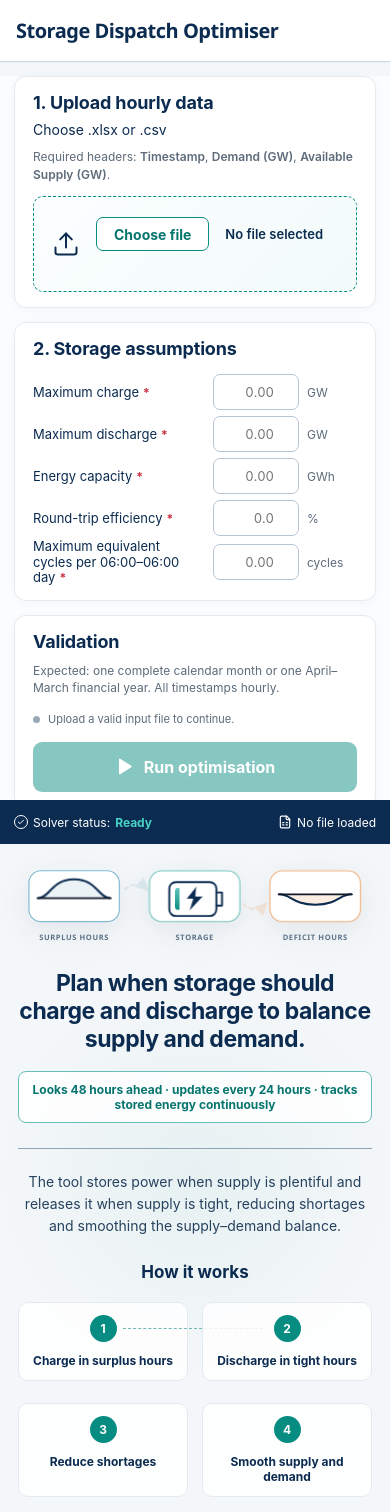
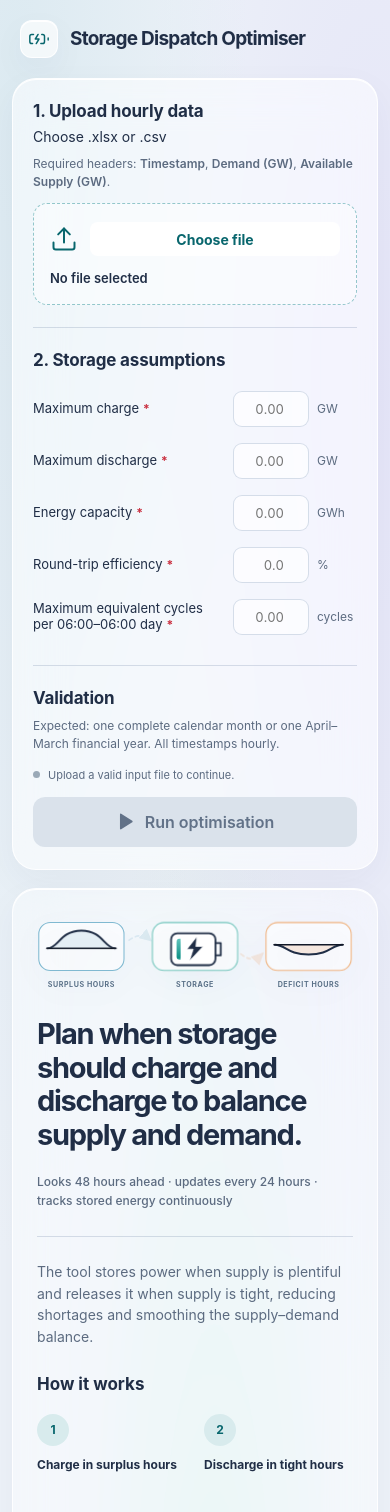
Before and after one commit to prashantbhamu/storage-adequacy-planner, a React (Vite) app in the folder frontend/: page / in a window 390 px wide. Shown: the top 1512 px of the page. Built offline with nearby package versions, Linux system fonts and the light colour scheme.

Commit message:
Redesign optimiser with frosted glass workspace

```diff
--- a/frontend/src/App.tsx
+++ b/frontend/src/App.tsx
@@ -456,6 +456,7 @@ export default function App() {
     <div className="app-shell">
       <header className="topbar">
         <div className="topbar-brand">
+          <span className="brand-symbol" aria-hidden="true"><BatteryCharging size={22} strokeWidth={1.6} /></span>
           <h1>Storage Dispatch Optimiser</h1>
         </div>
       </header>
--- a/frontend/src/styles.css
+++ b/frontend/src/styles.css
@@ -1,23 +1,25 @@
 :root {
-  font-family: Inter, Aptos, "Segoe UI", system-ui, -apple-system, BlinkMacSystemFont, sans-serif;
-  color: #0b2b50;
-  background: #ffffff;
+  font-family: -apple-system, BlinkMacSystemFont, "SF Pro Display", "Segoe UI", sans-serif;
+  color: #202e46;
+  background: #edf2f8;
   font-synthesis: none;
   text-rendering: optimizeLegibility;
-  --navy: #0b2b50;
-  --navy-2: #12395f;
-  --teal: #078c82;
-  --teal-dark: #05756e;
+  --navy: #202e46;
+  --navy-2: #344761;
+  --teal: #087f85;
+  --teal-dark: #08666d;
   --teal-pale: #e9f7f5;
   --blue-pale: #eef5fa;
-  --slate: #5d6b7a;
-  --line: #c9d6e2;
-  --line-light: #e4ebf0;
+  --slate: #5c6b80;
+  --line: rgba(76, 103, 138, 0.2);
+  --line-light: rgba(76, 103, 138, 0.12);
   --danger: #9f2f3d;
   --danger-bg: #fff1f2;
-  --surface: #ffffff;
-  --canvas: #f4f7f9;
-  --shadow-soft: 0 10px 30px rgba(11, 43, 80, 0.07);
+  --surface: rgba(255, 255, 255, 0.64);
+  --canvas: #edf2f8;
+  --shadow-soft: 0 12px 36px rgba(36, 57, 90, 0.045), inset 0 1px 0 #fff;
+  --glass-border: 1px solid rgba(255, 255, 255, 0.86);
+  --glass-blur: blur(24px) saturate(125%);
 }
 
 * {
@@ -51,30 +53,31 @@ button:focus-visible,
 input:focus-visible,
 select:focus-visible,
 .upload-box:focus-within {
-  outline: 3px solid rgba(7, 140, 130, 0.18);
-  outline-offset: 1px;
+  outline: 3px solid #087f85;
+  outline-offset: 3px;
 }
 
 .app-shell {
   display: grid;
-  grid-template-rows: 72px minmax(0, 1fr) 46px;
+  grid-template-rows: 86px minmax(0, 1fr) 52px;
   min-height: 100vh;
-  background: var(--canvas);
+  background:
+    radial-gradient(ellipse at 4% 5%, #dceaf1 0, transparent 44%),
+    radial-gradient(ellipse at 96% 20%, #e5e5f8 0, transparent 45%),
+    radial-gradient(ellipse at 55% 100%, #dcefed 0, transparent 48%),
+    var(--canvas);
 }
 
 .topbar {
   display: flex;
   align-items: center;
   justify-content: space-between;
-  padding: 0 28px;
-  border-bottom: 1px solid var(--line);
-  background: rgba(255, 255, 255, 0.96);
-  box-shadow: 0 1px 0 rgba(11, 43, 80, 0.02);
+  padding: 0 36px;
 }
 
 .topbar-brand {
   display: flex;
-  align-items: baseline;
+  align-items: center;
   gap: 12px;
   min-width: 0;
 }
@@ -82,39 +85,55 @@ select:focus-visible,
 .topbar-brand h1 {
   margin: 0;
   color: var(--navy);
-  font-family: "Segoe UI", Aptos, sans-serif;
-  font-size: clamp(23px, 2.05vw, 33px);
-  font-weight: 720;
-  letter-spacing: -0.025em;
+  font-size: clamp(20px, 1.65vw, 26px);
+  font-weight: 650;
+  letter-spacing: -0.04em;
+}
+
+.brand-symbol {
+  display: grid;
+  place-items: center;
+  flex: 0 0 38px;
+  width: 38px;
+  height: 38px;
+  border: var(--glass-border);
+  border-radius: 12px;
+  background: var(--surface);
+  box-shadow: var(--shadow-soft);
+  color: var(--teal-dark);
 }
 
 .main-layout {
   display: grid;
-  grid-template-columns: 420px minmax(0, 1fr);
+  grid-template-columns: 374px minmax(0, 1fr);
+  gap: 20px;
+  padding: 0 24px 12px;
   min-height: 0;
 }
 
 .control-rail {
   overflow-y: auto;
-  border-right: 1px solid var(--line);
-  background: #fbfcfd;
+  border: var(--glass-border);
+  border-radius: 24px;
+  background: rgba(255, 255, 255, 0.54);
+  backdrop-filter: var(--glass-blur);
+  box-shadow: var(--shadow-soft);
 }
 
 .rail-section {
-  margin: 14px;
-  padding: 17px 18px;
-  border: 1px solid var(--line-light);
-  border-radius: 12px;
-  background: var(--surface);
-  box-shadow: 0 2px 10px rgba(11, 43, 80, 0.035);
+  margin: 0 24px;
+  padding: 26px 0;
+  border-bottom: 1px solid var(--line);
 }
+
+.rail-section:last-child { border-bottom: 0; }
 
 .rail-section h2 {
   margin: 0 0 12px;
   color: var(--navy);
-  font-size: 18px;
+  font-size: 17px;
   line-height: 1.2;
-  font-weight: 730;
+  font-weight: 650;
   letter-spacing: -0.01em;
 }
 
@@ -135,15 +154,15 @@ select:focus-visible,
 
 .upload-box {
   display: grid;
-  grid-template-columns: auto auto 1fr;
+  grid-template-columns: auto 1fr;
   grid-template-rows: auto auto;
   align-items: center;
-  gap: 4px 16px;
-  min-height: 96px;
-  padding: 13px 18px;
-  border: 1.5px dashed var(--teal);
-  border-radius: 10px;
-  background: linear-gradient(135deg, #fbfefe 0%, #f2fbfa 100%);
+  gap: 10px 12px;
+  min-height: 102px;
+  padding: 16px;
+  border: 1px dashed rgba(8, 127, 133, 0.42);
+  border-radius: 14px;
+  background: rgba(255, 255, 255, 0.45);
   color: var(--navy);
   cursor: pointer;
 }
@@ -156,7 +175,8 @@ select:focus-visible,
 }
 
 .upload-box svg {
-  grid-row: 1 / 3;
+  grid-row: 1;
+  color: var(--teal-dark);
 }
 
 .choose-file {
@@ -165,8 +185,8 @@ select:focus-visible,
   justify-content: center;
   min-height: 34px;
   padding: 0 17px;
-  border: 1px solid var(--teal);
-  border-radius: 7px;
+  border: var(--glass-border);
+  border-radius: 8px;
   color: var(--teal-dark);
   background: #ffffff;
   font-size: 14px;
@@ -174,6 +194,8 @@ select:focus-visible,
 }
 
 .upload-box strong {
+  grid-column: 1 / -1;
+  min-width: 0;
   overflow: hidden;
   color: var(--navy);
   font-size: 13px;
@@ -183,7 +205,7 @@ select:focus-visible,
 }
 
 .upload-box small {
-  grid-column: 2 / 4;
+  grid-column: 1 / -1;
   color: var(--slate);
   font-size: 11px;
 }
@@ -191,7 +213,7 @@ select:focus-visible,
 .number-row {
   display: grid;
   align-items: center;
-  min-height: 42px;
+  min-height: 52px;
   color: var(--navy);
   font-size: 13px;
 }
@@ -205,14 +227,14 @@ select:focus-visible,
 .number-control input,
 .date-control select {
   height: 36px;
-  border: 1px solid #b7c5d2;
-  border-radius: 7px;
+  border: 1px solid rgba(111, 139, 175, 0.28);
+  border-radius: 9px;
   color: #263d58;
-  background: #ffffff;
+  background: rgba(255, 255, 255, 0.65);
 }
 
 .number-row {
-  grid-template-columns: minmax(0, 1fr) 150px;
+  grid-template-columns: minmax(0, 1fr) 122px;
   gap: 12px;
 }
 
@@ -222,13 +244,13 @@ select:focus-visible,
 
 .number-control {
   display: grid;
-  grid-template-columns: 92px 1fr;
+  grid-template-columns: 74px 1fr;
   align-items: center;
   gap: 8px;
 }
 
 .number-control input {
-  width: 92px;
+  width: 74px;
   padding: 0 9px;
   font-size: 13px;
   text-align: right;
@@ -339,11 +361,11 @@ select:focus-visible,
   min-height: 50px;
   margin-top: 12px;
   border: 0;
-  border-radius: 9px;
+  border-radius: 12px;
   color: #ffffff;
-  background: var(--teal);
+  background: linear-gradient(160deg, #168f95, #08777f);
   font-size: 16px;
-  font-weight: 720;
+  font-weight: 600;
 }
 
 .run-button:hover:not(:disabled) {
@@ -354,32 +376,35 @@ select:focus-visible,
 
 .run-button:disabled {
   cursor: not-allowed;
-  opacity: 0.48;
+  background: #dae2eb;
+  color: #627288;
 }
 
 .workspace {
   min-width: 0;
   overflow: auto;
-  background: var(--canvas);
+  border: var(--glass-border);
+  border-radius: 24px;
+  background: rgba(255, 255, 255, 0.42);
+  backdrop-filter: var(--glass-blur);
+  box-shadow: var(--shadow-soft);
 }
 
 .empty-workspace {
   display: flex;
   flex-direction: column;
-  align-items: center;
+  align-items: flex-start;
   justify-content: center;
   min-height: 100%;
-  padding: 58px 8%;
-  background:
-    radial-gradient(circle at 50% 36%, rgba(7, 140, 130, 0.055), transparent 31%),
-    var(--canvas);
-  text-align: center;
+  padding: 42px 40px;
+  text-align: left;
 }
 
 .storage-flow-art {
-  width: min(356px, 86vw);
-  margin-bottom: 20px;
-  filter: drop-shadow(0 8px 14px rgba(11, 43, 80, 0.08));
+  width: min(100%, 660px);
+  margin: 0 0 32px;
+  align-self: center;
+  filter: drop-shadow(0 8px 14px rgba(11, 43, 80, 0.04));
 }
 
 .storage-flow-art svg {
@@ -389,7 +414,7 @@ select:focus-visible,
 }
 
 .profile-frame {
-  fill: rgba(255, 255, 255, 0.96);
+  fill: rgba(255, 255, 255, 0.54);
   stroke: #c6d5e2;
   stroke-width: 1.2;
 }
@@ -485,7 +510,7 @@ select:focus-visible,
 
 .storage-flow-art text {
   fill: #5a7188;
-  font-family: "Segoe UI", Aptos, sans-serif;
+  font-family: -apple-system, BlinkMacSystemFont, "Segoe UI", sans-serif;
   font-size: 8px;
   font-weight: 750;
   letter-spacing: 0.08em;
@@ -550,29 +575,28 @@ select:focus-visible,
 }
 
 .empty-workspace h2 {
-  margin: 0 0 18px;
+  margin: 0 0 20px;
   color: var(--navy);
-  font-size: 28px;
-  letter-spacing: -0.02em;
+  font-size: clamp(28px, 2.6vw, 42px);
+  font-weight: 650;
+  line-height: 1.16;
+  letter-spacing: -0.045em;
 }
 
 .method-lock,
 .method-footer {
-  padding: 11px 25px;
-  border: 1px solid #68bdb7;
-  border-radius: 8px;
-  color: var(--teal-dark);
-  background: rgba(255, 255, 255, 0.86);
-  font-size: 15px;
-  font-weight: 700;
+  color: var(--slate);
+  font-size: 13px;
+  line-height: 1.6;
+  font-weight: 500;
 }
 
 .empty-workspace > p {
-  max-width: 620px;
-  margin: 25px auto;
-  padding-top: 22px;
-  border-top: 1px solid #8fa3b5;
-  color: #26425e;
+  max-width: 720px;
+  margin: 26px 0;
+  padding-top: 24px;
+  border-top: 1px solid var(--line);
+  color: var(--slate);
   font-size: 14px;
   line-height: 1.55;
 }
@@ -585,7 +609,7 @@ select:focus-visible,
 .method-sequence {
   display: grid;
   grid-template-columns: repeat(5, minmax(92px, 1fr));
-  gap: 14px;
+  gap: 18px;
   width: min(820px, 100%);
   margin: 0;
   padding: 0;
@@ -596,22 +620,19 @@ select:focus-visible,
   position: relative;
   display: flex;
   flex-direction: column;
-  align-items: center;
+  align-items: flex-start;
   gap: 11px;
   min-height: 76px;
-  padding: 12px 8px;
-  border: 1px solid var(--line-light);
-  border-radius: 10px;
-  background: rgba(255, 255, 255, 0.84);
+  padding: 0;
   color: var(--navy);
 }
 
 .method-sequence li:not(:last-child)::after {
   position: absolute;
-  top: 25px;
-  left: calc(50% + 20px);
-  width: calc(100% - 28px);
-  border-top: 1px dashed #6fb7b2;
+  top: 16px;
+  left: 42px;
+  width: calc(100% - 34px);
+  border-top: 1px solid var(--line);
   content: "";
 }
 
@@ -620,11 +641,11 @@ select:focus-visible,
   display: inline-flex;
   align-items: center;
   justify-content: center;
-  width: 27px;
-  height: 27px;
+  width: 32px;
+  height: 32px;
   border-radius: 50%;
-  color: #ffffff;
-  background: var(--teal);
+  color: var(--teal-dark);
+  background: #d8ebed;
   font-size: 12px;
   font-weight: 750;
 }
@@ -639,15 +660,15 @@ select:focus-visible,
   align-items: center;
   gap: 12px;
   width: min(720px, 100%);
-  margin-top: 48px;
-  padding: 14px 18px;
-  border: 1px solid #bed1df;
-  border-radius: 9px;
-  color: #36506a;
-  background: #f5f9fc;
+  margin-top: 32px;
+  padding: 20px 0 0;
+  border-top: 1px solid var(--line);
+  color: var(--slate);
   text-align: left;
   font-size: 13px;
 }
+
+.empty-note svg { flex: 0 0 auto; }
 
 .loading-state {
   display: flex;
@@ -699,8 +720,8 @@ select:focus-visible,
 }
 
 .results-workspace {
-  min-width: 760px;
-  padding: 20px 24px 26px;
+  min-width: 0;
+  padding: 28px;
 }
 
 .results-title-row,
@@ -718,7 +739,7 @@ select:focus-visible,
 }
 
 .results-title-row h2 {
-  font-size: 18px;
+  font-size: 22px;
 }
 
 .results-title-row span,
@@ -749,16 +770,17 @@ select:focus-visible,
   display: grid;
   grid-template-columns: repeat(4, 1fr);
   gap: 14px;
-  margin: 15px 0;
+  margin: 24px 0 28px;
 }
 
 .metric-card {
+  min-width: 0;
   min-height: 104px;
   padding: 13px 14px;
-  border: 1px solid #9ed7d1;
-  border-radius: 10px;
-  background: linear-gradient(180deg, #ffffff 0%, #f4fbfa 100%);
-  box-shadow: 0 4px 14px rgba(11, 43, 80, 0.045);
+  border: var(--glass-border);
+  border-radius: 16px;
+  background: var(--surface);
+  box-shadow: var(--shadow-soft);
   text-align: center;
 }
 
@@ -861,8 +883,8 @@ select:focus-visible,
 .chart-panel {
   padding: 9px 8px 5px;
   border: 1px solid var(--line-light);
-  border-radius: 11px;
-  background: #ffffff;
+  border-radius: 16px;
+  background: rgba(255, 255, 255, 0.75);
   box-shadow: var(--shadow-soft);
 }
 
@@ -909,9 +931,9 @@ select:focus-visible,
 
 .data-panel {
   min-width: 0;
-  border: 1px solid #afbfcc;
-  border-radius: 10px;
-  background: #ffffff;
+  border: var(--glass-border);
+  border-radius: 16px;
+  background: rgba(255, 255, 255, 0.75);
   box-shadow: 0 4px 14px rgba(11, 43, 80, 0.04);
 }
 
@@ -929,13 +951,13 @@ select:focus-visible,
 table {
   width: 100%;
   border-collapse: collapse;
-  font-size: 10px;
+  font-size: 11px;
 }
 
 th,
 td {
   padding: 7px 8px;
-  border: 1px solid #ced8e1;
+  border-bottom: 1px solid var(--line-light);
   text-align: right;
   white-space: nowrap;
 }
@@ -1018,8 +1040,8 @@ td b {
   gap: 0;
   min-width: 0;
   padding: 0 28px;
-  color: #ffffff;
-  background: var(--navy);
+  color: var(--slate);
+  background: transparent;
   font-size: 12px;
 }
 
@@ -1028,7 +1050,7 @@ td b {
   align-items: center;
   gap: 5px;
   padding: 0 28px;
-  border-right: 1px solid rgba(255, 255, 255, 0.25);
+  border-right: 1px solid var(--line);
 }
 
 .statusbar > span:first-child {
@@ -1036,13 +1058,13 @@ td b {
 }
 
 .statusbar b {
-  color: #48d3c6;
+  color: var(--teal-dark);
   font-weight: 700;
 }
 
 .status-ready svg {
   padding: 2px;
-  border: 1px solid #ffffff;
+  border: 1px solid var(--teal);
   border-radius: 50%;
 }
 
@@ -1058,11 +1080,13 @@ td b {
 
 @media (max-width: 1050px) {
   .app-shell {
-    grid-template-rows: 62px auto 46px;
+    grid-template-rows: 76px auto 52px;
   }
 
   .main-layout {
-    grid-template-columns: 360px minmax(0, 1fr);
+    grid-template-columns: 324px minmax(0, 1fr);
+    gap: 14px;
+    padding-inline: 16px;
   }
 
   .control-rail {
@@ -1070,23 +1094,24 @@ td b {
   }
 
   .rail-section {
-    padding: 15px 18px;
+    margin-inline: 20px;
+    padding: 22px 0;
   }
 
   .number-row {
-    grid-template-columns: minmax(0, 1fr) 133px;
+    grid-template-columns: minmax(0, 1fr) 112px;
   }
 
   .number-control {
-    grid-template-columns: 78px 1fr;
+    grid-template-columns: 66px 1fr;
   }
 
   .number-control input {
-    width: 78px;
+    width: 66px;
   }
 
   .empty-workspace {
-    padding-inline: 5%;
+    padding: 30px 24px;
   }
 
   .method-sequence {
@@ -1097,6 +1122,12 @@ td b {
   .method-sequence li:nth-child(3)::after {
     display: none;
   }
+
+  .metrics-band { grid-template-columns: repeat(2, minmax(0, 1fr)); }
+  .results-lower { grid-template-columns: 1fr; }
+  .results-title-row, .chart-heading { align-items: flex-start; flex-direction: column; }
+  .chart-panel { min-width: 650px; }
+  .statusbar > span { padding-inline: 14px; }
 }
 
 @media (max-width: 760px) {
@@ -1107,31 +1138,33 @@ td b {
   }
 
   .topbar {
-    min-height: 62px;
-    padding: 0 16px;
+    min-height: 78px;
+    padding: 0 20px;
   }
 
   .topbar h1 {
-    font-size: 20px;
-    line-height: 1.05;
+    font-size: 19px;
+    line-height: 1.15;
   }
 
   .main-layout {
-    display: block;
+    display: flex;
+    flex-direction: column;
+    gap: 18px;
+    padding: 0 12px 20px;
   }
 
   .control-rail {
-    border-right: 0;
-    border-bottom: 1px solid #9eb0c1;
+    border: var(--glass-border);
   }
 
   .number-row {
-    grid-template-columns: minmax(0, 1fr) 144px;
+    grid-template-columns: minmax(0, 1fr) 124px;
   }
 
   .number-control,
   .number-control input {
-    grid-template-columns: 86px 1fr;
+    grid-template-columns: 76px 1fr;
     width: auto;
   }
 
@@ -1140,16 +1173,16 @@ td b {
   }
 
   .empty-workspace {
-    min-height: 620px;
-    padding: 44px 18px;
+    min-height: 0;
+    padding: 30px 24px;
   }
 
   .empty-workspace h2 {
-    font-size: 23px;
+    font-size: 29px;
   }
 
   .method-lock {
-    padding: 10px 13px;
+    padding: 0;
     font-size: 12px;
   }
 
@@ -1161,6 +1194,9 @@ td b {
     display: none;
   }
 
+  .method-sequence li::after { display: none; }
+  .storage-flow-art { margin-bottom: 20px; }
+
   .results-workspace {
     min-width: 0;
     padding: 16px 14px 22px;
@@ -1169,6 +1205,10 @@ td b {
   .metrics-band {
     grid-template-columns: repeat(2, minmax(0, 1fr));
   }
+
+  .metric-values { grid-template-columns: 1fr; gap: 12px; }
+  .metric-values strong { font-size: 16px; overflow-wrap: anywhere; }
+  .metric-card { padding: 16px 10px; }
 
   .results-title-row,
   .chart-heading {
@@ -1185,13 +1225,13 @@ td b {
   }
 
   .statusbar {
-    position: fixed;
-    right: 0;
-    bottom: 0;
-    left: 0;
+    position: relative;
     z-index: 10;
     height: 44px;
     padding: 0 14px;
+    border-top: var(--glass-border);
+    background: rgba(242, 247, 250, 0.96);
+    backdrop-filter: var(--glass-blur);
   }
 
   .statusbar > span:not(:first-child):not(.status-file) {
@@ -1211,5 +1251,10 @@ td b {
     scroll-behavior: auto !important;
     animation-duration: 0.001ms !important;
     animation-iteration-count: 1 !important;
+    transition: none !important;
   }
 }
+
+@supports not (backdrop-filter: blur(1px)) {
+  .control-rail, .workspace { background: #f5f8fc; }
+}
```
